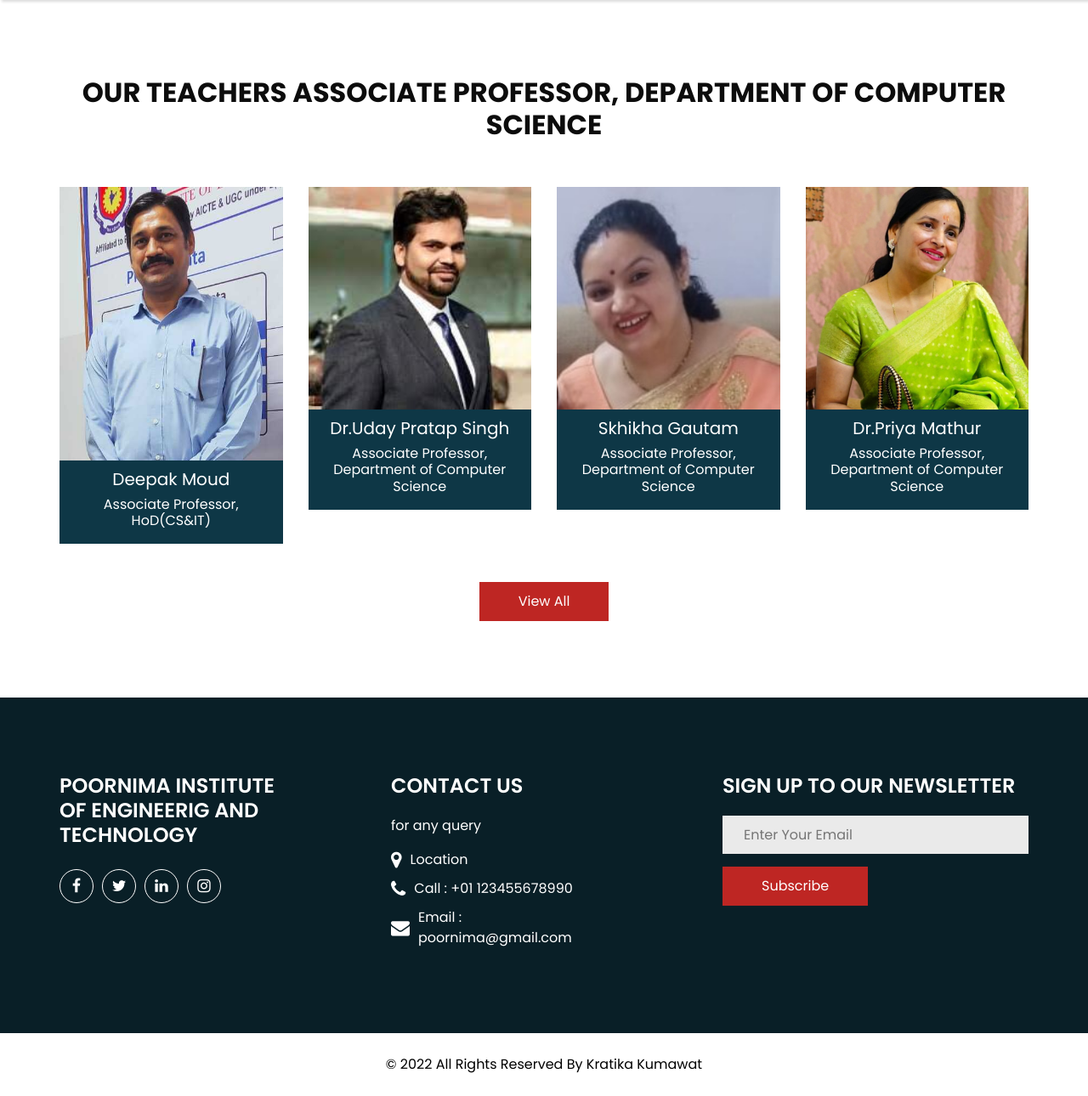
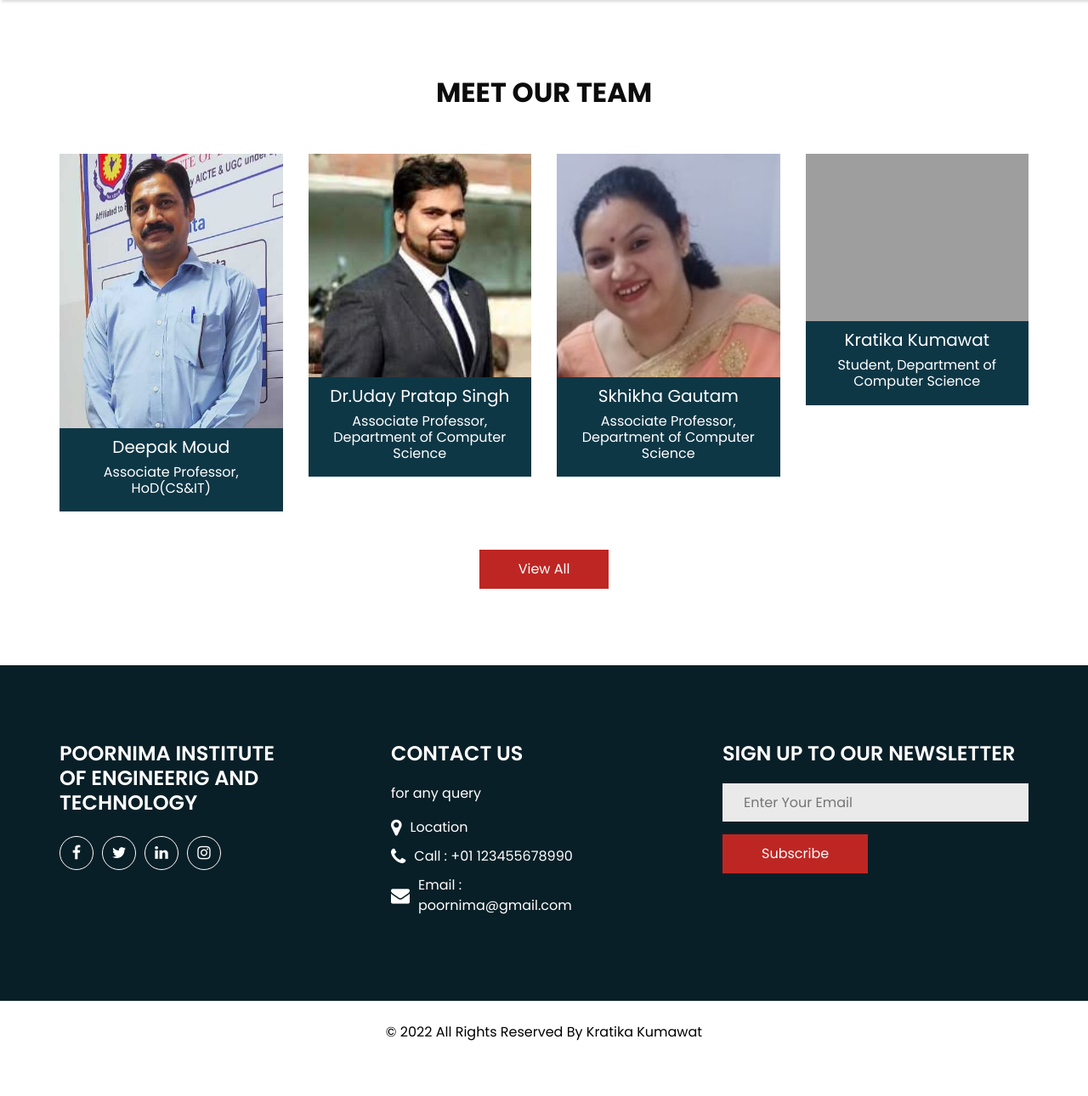
Before and after one commit to kratika602/Kratika_internship_major_project, a Flask app: page /teacher in a window 1280 px wide. Shown: the part 60-1350 px from the top of the page at 85% size. After the commit the page ends 1285 px from the top, so only its background shows below. Run offline with Flask 2, Linux system fonts and the light colour scheme; some libraries are stand-ins or nearby versions; grey boxes are pictures that could not be loaded.

Commit message:
Update teacher.html

```diff
--- a/templates/teacher.html
+++ b/templates/teacher.html
@@ -96,8 +96,8 @@
     <div class="container">
       <div class="heading_container heading_center">
         <h2>
-          Our Teachers
-    Associate Professor, Department of Computer Science    </h2>
+          Meet Our Team
+        </h2>
       </div>
       <div class="row">
         <div class="col-sm-6 col-lg-3">
@@ -148,14 +148,14 @@
         <div class="col-sm-6 col-lg-3">
           <div class="box">
             <div class="img-box">
-              <img src=" {{ url_for('static',filename ='images/priyamathur.jpg') }}" alt="">
+              <img src=" {{ url_for('static',filename ='images/kratika.jpg') }}" alt="">
             </div>
             <div class="detail-box">
               <h5>
-                Dr.Priya Mathur
+                Kratika Kumawat
               </h5>
               <h6>
-                Associate Professor, Department of Computer Science
+                Student, Department of Computer Science
               </h6>
             </div>
           </div>
```
